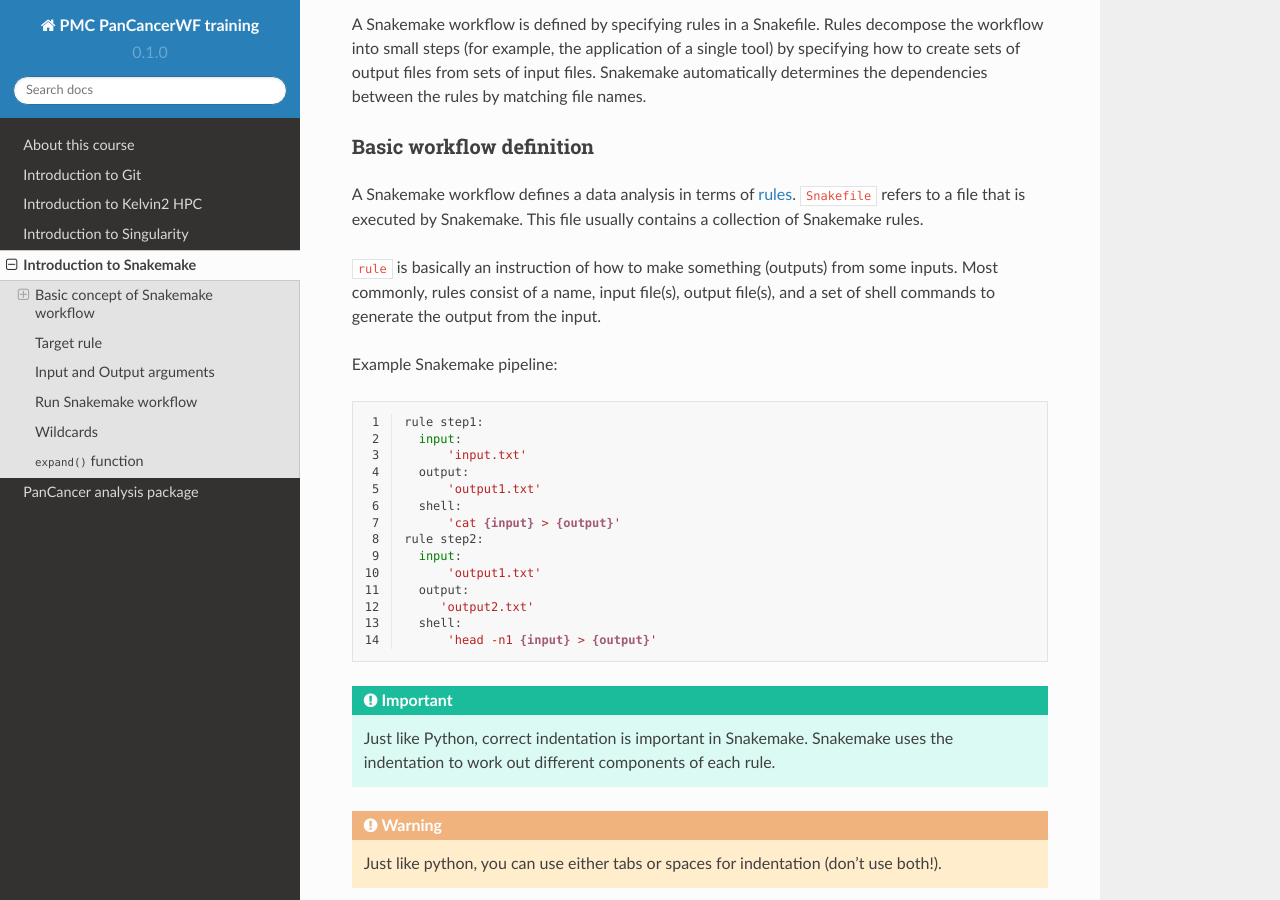
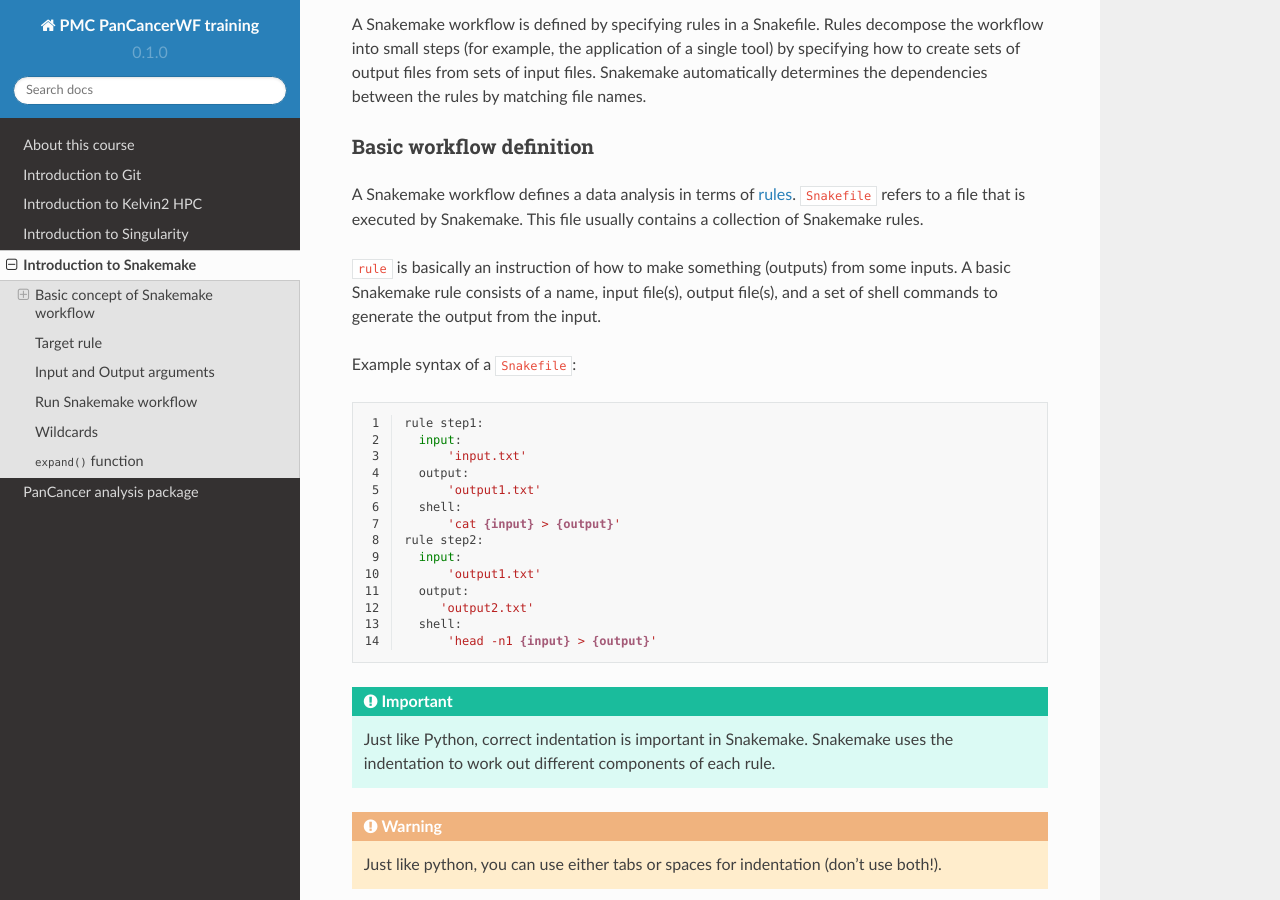
Before and after one commit to sirintra/PMC-PC-training, a Sphinx documentation site: the page built from docs/source/snakemake.rst, in a window 1280 px wide and 900 px high, scrolled down 347 px. Built offline with Sphinx 7.4.7 and the Read the Docs theme 2.0.0, drawn with Linux system fonts in a browser that asks for light colours; some of the changed text lies outside the part shown.

Commit message:
Update snakemake.rst

```diff
--- a/docs/source/snakemake.rst
+++ b/docs/source/snakemake.rst
@@ -13,10 +13,10 @@ Basic workflow definition
 ==========================
 A Snakemake workflow defines a data analysis in terms of `rules <https://snakemake.readthedocs.io/en/stable/snakefiles/rules.html>`_. ``Snakefile`` refers to a file that is executed by Snakemake. This file usually contains a collection of Snakemake rules.
 
-``rule`` is basically an instruction of how to make something (outputs) from some inputs. Most commonly, rules consist of a name, input file(s), output file(s), and a set of shell commands to generate the output from the input.
+``rule`` is basically an instruction of how to make something (outputs) from some inputs. A basic Snakemake rule consists of a name, input file(s), output file(s), and a set of shell commands to generate the output from the input.
 
 
-Example Snakemake pipeline:
+Example syntax of a ``Snakefile``:
 
 .. code-block:: python
    :linenos:
```
Also changed, not shown: other parts of docs/source/snakemake.rst (+2 -1 lines).
